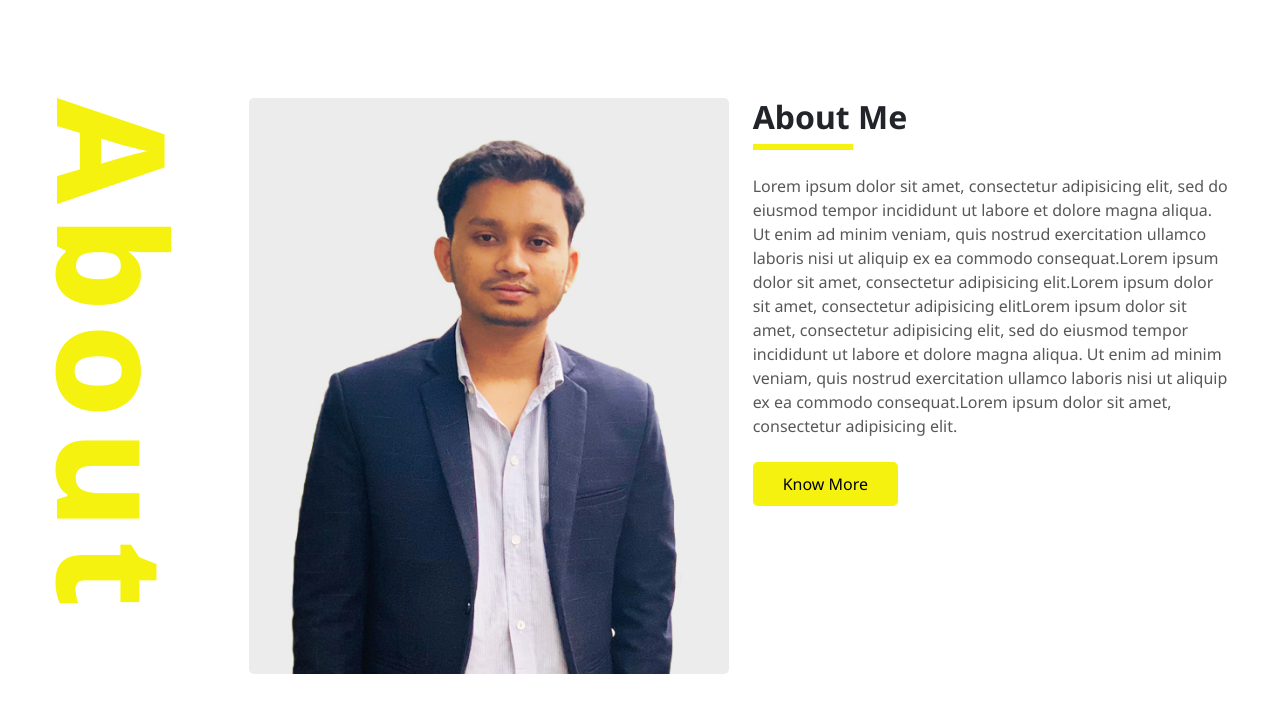
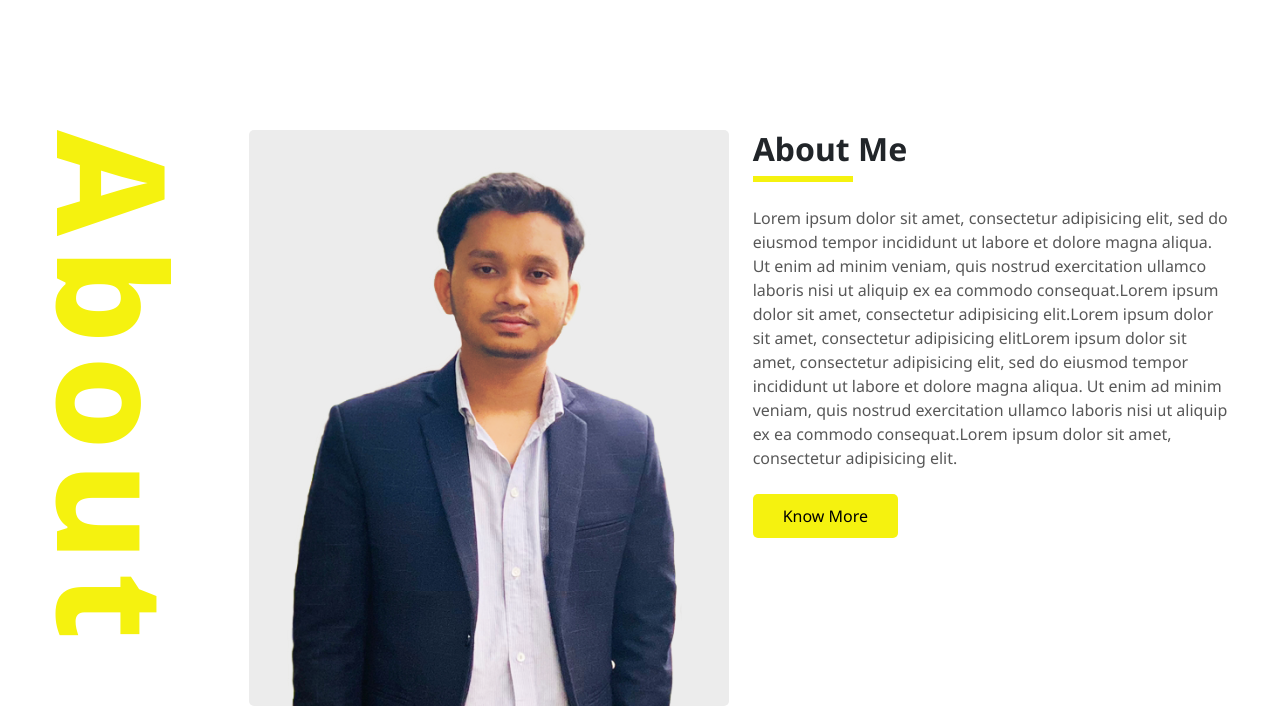
Before and after one commit to sajib9090/personal-portfolio, a plain HTML site: page index.html in a window 1280 px wide. Shown: the part 878-1600 px from the top of the page. Drawn offline with Linux system fonts and the light colour scheme.

Commit message:
first commit

```diff
--- a/style.css
+++ b/style.css
@@ -61,7 +61,7 @@
 }
 .navbar.scrolled {
     background-color: rgb(87, 87, 87);
-    box-shadow: 5px 5px 10px rgb(180, 180, 180);
+    box-shadow: 0px 0px 12px 0px #aeaeae;
 }
 .navbar h1{
     font-size: 40px;
@@ -182,8 +182,8 @@
 
 /* about section start here */
 #about{
-    margin: 100px 0;
-    padding: 0 3rem;
+    margin: 50px 0;
+    padding: 5.1rem 3rem 0 3rem;
 }
 .about-title-content h1{
     font-size: 9.375rem;
@@ -252,6 +252,11 @@
     color: white;
 }
 /* work section end here */
+
+/* resume section starts here */
+
+
+/* resume section ends here */
 
 
 
```
Also changed, not shown: index.html (+0 -1 lines).
